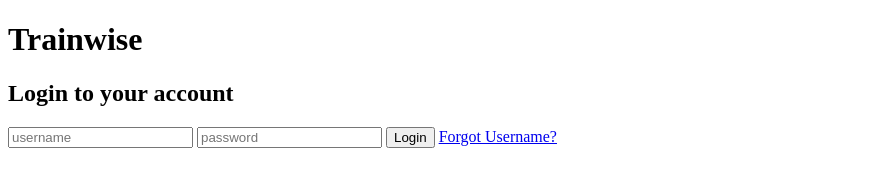
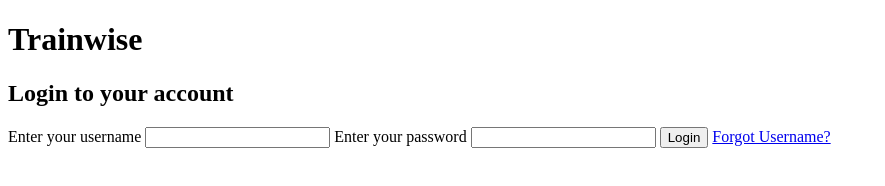
Before and after one commit to DanielAronovich/Trainwise, a plain HTML site: page login.html in a window 1280 px wide. Shown: the whole page, without its empty margins (0-885 px from the left). Drawn offline with Linux system fonts and the light colour scheme.

Commit message:
made relevant changes

```diff
--- a/Login.html
+++ b/login.html
@@ -14,9 +14,11 @@
     <h1>Trainwise</h1>
 
     <h2>Login to your account</h2>
-    <form>
-        <input type="text" title="username" placeholder="username" />
-        <input type="password" title="password" placeholder="password" />
+    <form action="/the backend url dude" method="POST">
+        <label for="username">Enter your username</label>
+        <input type="text" title="username" id="username"  name="username" />
+        <label for="password">Enter your password</label>
+        <input type="password" title="password" id="password"  name="password" />
         <button type="submit" class="btn">Login</button>
         <a class="forgot" href="#">Forgot Username?</a>
     </form>
```
Also changed, not shown: mobile.html (deleted, +0 -24 lines).
